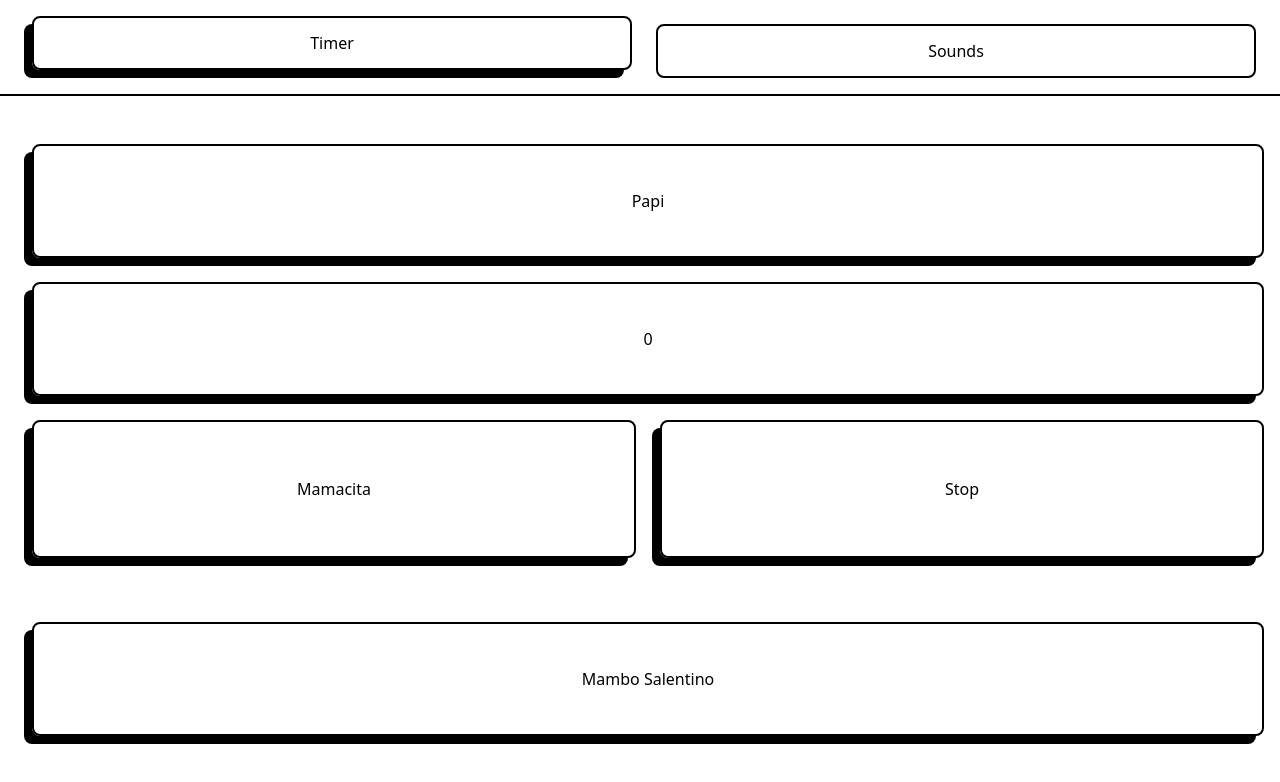
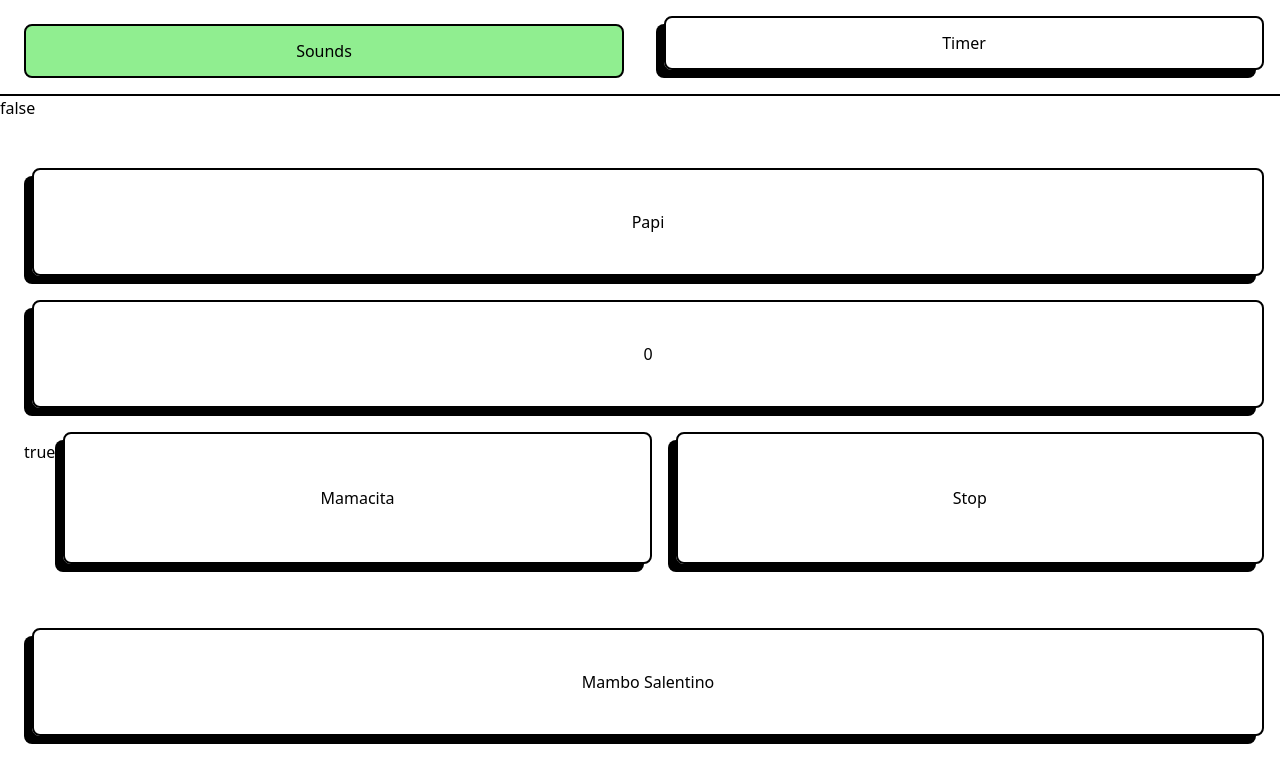
Before and after one commit to bbtgnn/jusc-companion-app, a SvelteKit app: page / in a window 1280 px wide. Shown: the top 782 px of the page. Built offline with nearby package versions, Linux system fonts and the light colour scheme.

Commit message:
fixed tab system

```diff
--- a/src/lib/ui/button.svelte
+++ b/src/lib/ui/button.svelte
@@ -11,18 +11,26 @@
 	export let release = false;
 	export let disableOnLock = false;
 
+	/**
+	 * State variables
+	 */
+
 	export let locked = false;
+	let activated = false;
 
 	/**
-	 *
+	 * Updating lock state
 	 */
 
-	// State variables
+	$: if (!locked) {
+		doRelease();
+	} else {
+		doLock();
+	}
 
-	// let locked;
-	let activated = false;
-
-	// Functions controlling state variables
+	/**
+	 * State variable control
+	 */
 
 	function doLock() {
 		//
@@ -46,7 +54,9 @@
 		disabled = false;
 	}
 
-	// Dispatching clicks
+	/**
+	 * Click dispatch
+	 */
 
 	const dispatch = createEventDispatcher();
 
@@ -58,28 +68,16 @@
 		// If it's a lock button, instead
 		else {
 			if (!locked) {
-				doLock();
+				locked = true;
 				dispatch('click', {});
 			} else {
 				if (release) {
-					doRelease();
+					locked = false;
 				}
 				dispatch('release', {});
 			}
 		}
 	}
-
-	$: if (!locked) {
-		doRelease();
-	}
-
-	// // Detecting state changes
-
-	// $: if ($isUp) {
-	// 	doRelease();
-	// } else {
-	// 	doLock();
-	// }
 </script>
 
 <!--  -->
--- a/src/lib/ui/tabButton.svelte
+++ b/src/lib/ui/tabButton.svelte
@@ -6,7 +6,7 @@
 	export let current: Writable<string>;
 	export let grow = false;
 
-	let locked = false;
+	let locked: boolean;
 	$: locked = $current === name;
 
 	function setCurrent() {
--- a/src/routes/+page.svelte
+++ b/src/routes/+page.svelte
@@ -1,5 +1,6 @@
 <script lang="ts">
 	import { writable } from 'svelte/store';
+	import type { SvelteComponent } from 'svelte';
 
 	import Sounds from './partials/sounds.svelte';
 	import Timer from './partials/timer.svelte';
@@ -7,14 +8,18 @@
 	import Tab from '$lib/ui/tab.svelte';
 	import TabButton from '$lib/ui/tabButton.svelte';
 
-	const Views = ['timer', 'sounds'] as const;
-	type View = typeof Views[number];
+	interface View {
+		id: string;
+		label: string;
+		component: typeof SvelteComponent;
+	}
 
-	let currentView = writable<View>('sounds');
+	const views = [
+		{ id: 'sounds', label: 'Sounds', component: Sounds },
+		{ id: 'timer', label: 'Timer', component: Timer }
+	] as const;
 
-	function log() {
-		console.log('Working');
-	}
+	let currentView = writable<string>(views[0].id);
 </script>
 
 <!-- Navbar -->
@@ -25,15 +30,15 @@
     flex flex-row flex-nowrap items-stretch
 "
 >
-	<TabButton current={currentView} name={Views[0]} grow>Timer</TabButton>
-	<TabButton current={currentView} name={Views[1]} grow>Sounds</TabButton>
+	{#each views as view}
+		<TabButton name={view.id} current={currentView} grow>{view.label}</TabButton>
+	{/each}
 </div>
 
 <!-- Content -->
 
-<Tab name="sounds" current={currentView}>
-	<Sounds />
-</Tab>
-<Tab name="timer" current={currentView}>
-	<Timer />
-</Tab>
+{#each views as view}
+	<Tab name={view.id} current={currentView}>
+		<svelte:component this={view.component} />
+	</Tab>
+{/each}
--- a/src/routes/partials/sounds.svelte
+++ b/src/routes/partials/sounds.svelte
@@ -19,9 +19,7 @@
 		$howls['papi'].copy.stop();
 	}
 
-	$: if ('papi' in $howls) {
-		isPapiPlaying = $howls['papi'].isPlaying;
-	}
+	$: isPapiPlaying = $howls['papi']?.isPlaying ? true : false;
 
 	function stopMamacita() {
 		$howls['mamacita'].base.stop();
@@ -31,6 +29,8 @@
 
 <!--  -->
 
+{isPapiPlaying}
+
 <div class="p-6 flex flex-col flex-nowrap items-stretch grow space-y-6">
 	<div class="h-2" />
 
@@ -38,6 +38,7 @@
 	<LoopButton name="papi" grow src={papiSrc} on:click={stopMamacita}>Papi</LoopButton>
 	<Button grow disabled>0</Button>
 	<div class="grow shrink-0 flex flex-row flex-nowrap space-x-6">
+		{!isPapiPlaying}
 		<LoopButton name="mamacita" disabled={!isPapiPlaying} grow src={mamacitaSrc} on:click={stopPapi}
 			>Mamacita</LoopButton
 		>
--- a/src/routes/partials/timer.svelte
+++ b/src/routes/partials/timer.svelte
@@ -1 +1,3 @@
-<div class="w-full bg-blue-500">TIMER</div>
+<div class="p-6 flex flex-col flex-nowrap items-stretch grow space-y-6">
+	<p>Work in progress</p>
+</div>
```
Also changed, not shown: 25 other files (tests, documents, lock files or other folders).
